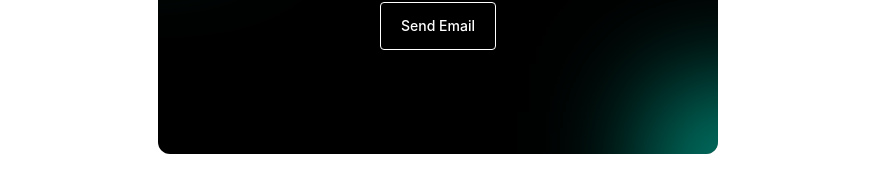
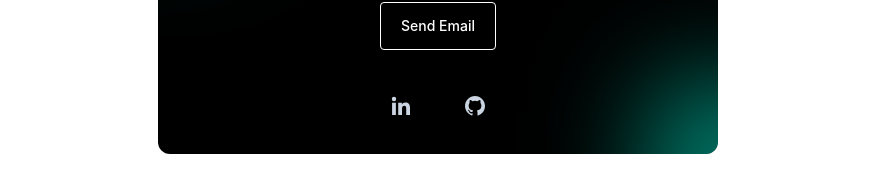
Before and after one commit to ngrwisnu/portfolio-v2, a Next.js app: page / in a window 1280 px wide. Shown: the part 3127-3311 px from the top of the page, without its empty margins (202-1090 px from the left). Built offline with nearby package versions, Linux system fonts and the light colour scheme.

Commit message:
fix social media icon color, update image in about page

```diff
--- a/components/contact/Contact.tsx
+++ b/components/contact/Contact.tsx
@@ -18,7 +18,7 @@ const Contact = () => {
       >
         Send Email
       </ButtonLink>
-      <SosmedLink />
+      <SosmedLink bgTheme="dark" />
     </div>
   );
 };
--- a/components/sosmed-link/index.tsx
+++ b/components/sosmed-link/index.tsx
@@ -6,8 +6,6 @@ interface SosmedType {
 }
 
 const SosmedLink = ({ bgTheme }: SosmedType) => {
-  const iconColor = bgTheme === "light" ? "#1e293b" : "#cbd5e1";
-
   return (
     <div className="flex gap-2 text-sm font-light italic">
       <ButtonLink
@@ -20,7 +18,9 @@ const SosmedLink = ({ bgTheme }: SosmedType) => {
           width="24"
           height="24"
           viewBox="0 0 24 24"
-          className={`fill-[${iconColor}] dark:fill-[#cbd5e1]`}
+          className={`${
+            bgTheme === "light" ? "fill-[#1e293b]" : "fill-[#cbd5e1]"
+          } dark:fill-[#cbd5e1]`}
         >
           <circle cx="4.983" cy="5.009" r="2.188"></circle>
           <path d="M9.237 8.855v12.139h3.769v-6.003c0-1.584.298-3.118 2.262-3.118 1.937 0 1.961 1.811 1.961 3.218v5.904H21v-6.657c0-3.27-.704-5.783-4.526-5.783-1.835 0-3.065 1.007-3.568 1.96h-.051v-1.66H9.237zm-6.142 0H6.87v12.139H3.095z"></path>
@@ -36,7 +36,9 @@ const SosmedLink = ({ bgTheme }: SosmedType) => {
           width="24"
           height="24"
           viewBox="0 0 24 24"
-          className={`fill-[${iconColor}] dark:fill-[#cbd5e1]`}
+          className={`${
+            bgTheme === "light" ? "fill-[#1e293b]" : "fill-[#cbd5e1]"
+          } dark:fill-[#cbd5e1]`}
         >
           <path
             fillRule="evenodd"
--- a/pages/about/index.tsx
+++ b/pages/about/index.tsx
@@ -32,7 +32,7 @@ const AboutPage = () => {
           >
             <div className="about__photo relative h-32 w-32 overflow-hidden rounded-3xl">
               <Image
-                src="/assets/images/black&white.jpg"
+                src="/assets/images/cv3.jpg"
                 alt="profile picture"
                 width={350}
                 height={400}
```
Also changed, not shown: public/assets/images/black&white.jpg (deleted), 1 other file (tests, documents, lock files or other folders).
